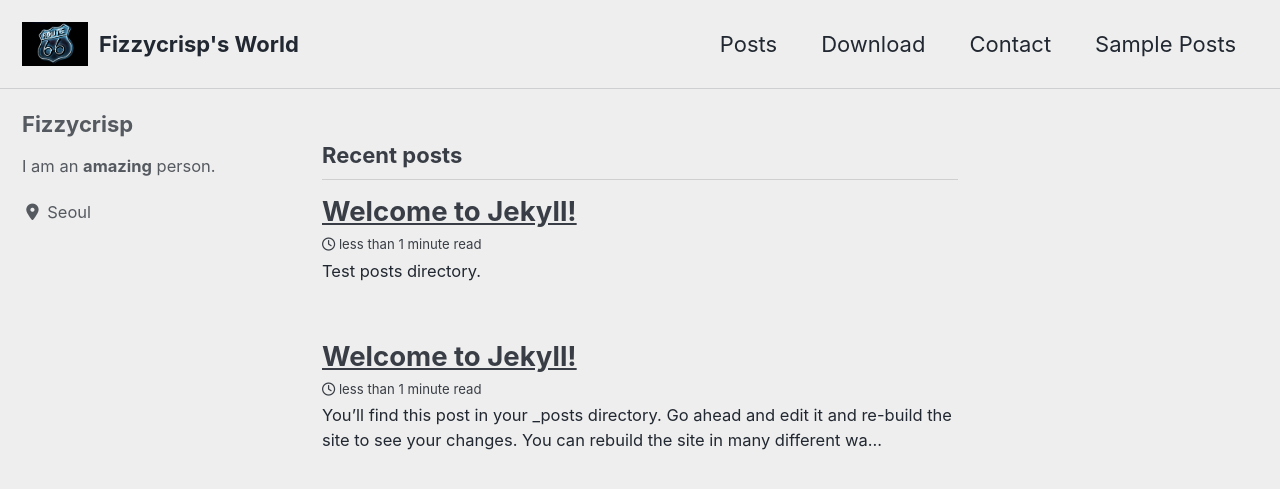
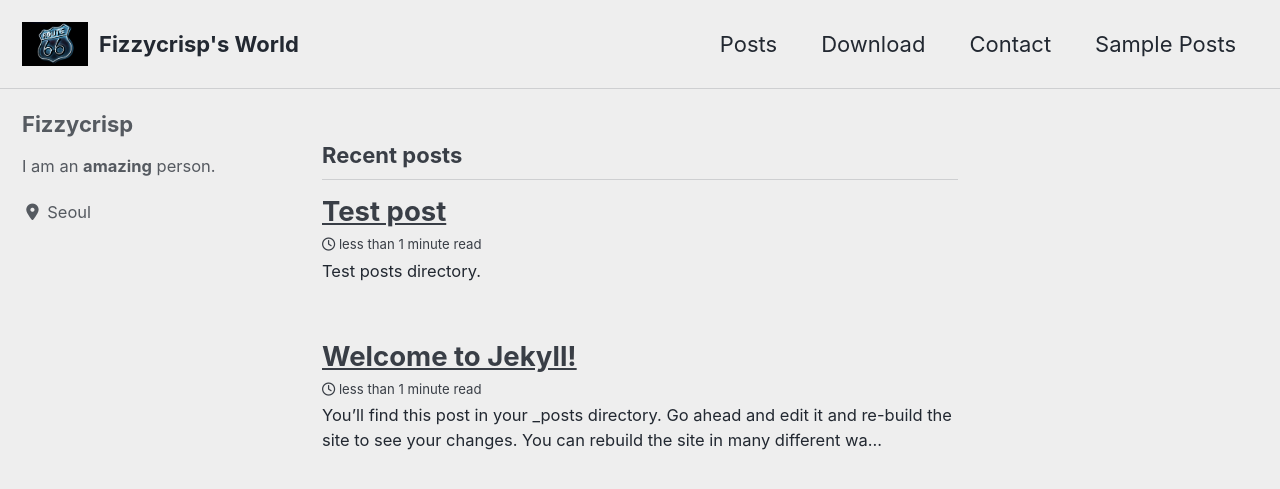
Before and after one commit to fizzycrisp/fizzycrisp.github.io, a Jekyll site: the page built from index.html, in a window 1280 px wide and 900 px high. Shown: the top 489 px of the window. Built offline with Jekyll 4.4.1, drawn with Linux system fonts in a browser that asks for light colours; cached includes are drawn as plain includes; nearby versions of some CDN libraries; the list of posts is cut into pages by our own code.

Commit message:
Fixed post name Fixed navigation

```diff
--- a/_data/navigation.yml
+++ b/_data/navigation.yml
@@ -1,7 +1,7 @@
 # main links
 main:
   - title : "Posts"
-    url : /_posts/
+    url : /posts/
   - title : "Download"
     url : https://github.com/fizzycrisp/SampleDownload/
   - title : "Contact"
--- a/_posts/2020-03-17-first-test.md
+++ b/_posts/2020-03-17-first-test.md
@@ -1,5 +1,5 @@
 ---
-title: "Welcome to Jekyll!"
+title: "Test post"
 date: 2020-03-17 22:48:00 -0400
 categories: posts
 ---
```
